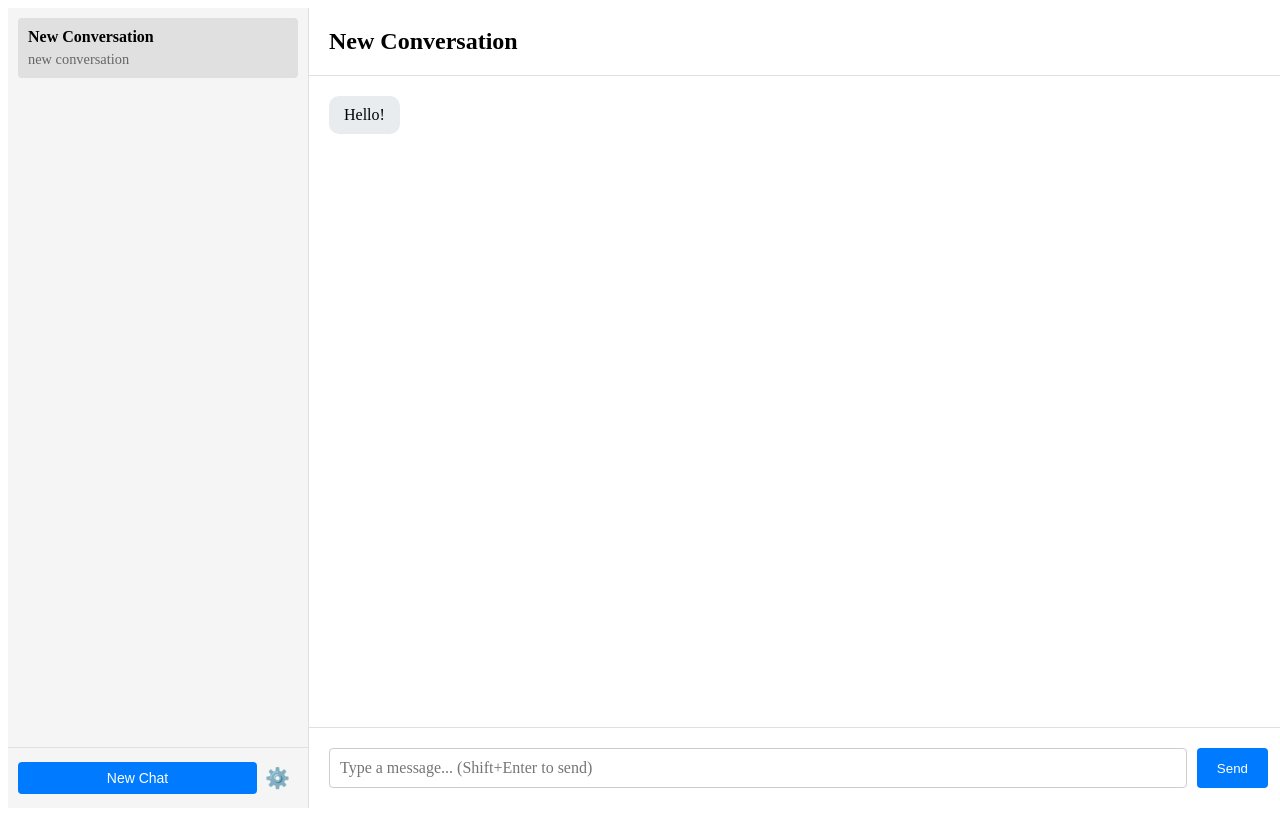
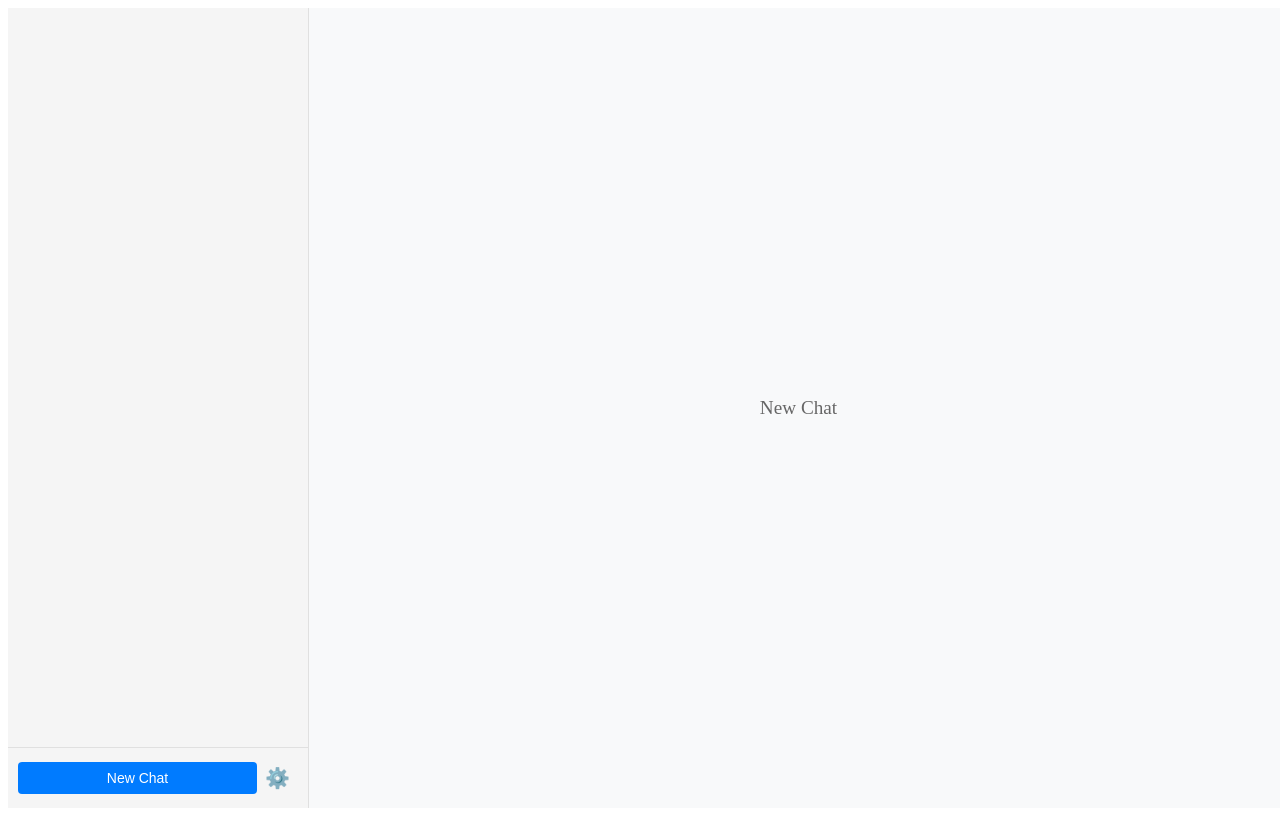
Before and after one commit to DamonDeng/DLMAssistant, a React (Vite) app: page / in a window 1280 px wide. Built offline with nearby package versions, Linux system fonts and the light colour scheme.

Commit message:
handle the issue of incorrect page when there is no history at all

```diff
--- a/src/App.css
+++ b/src/App.css
@@ -119,6 +119,22 @@
   background-color: white;
 }
 
+.empty-chat {
+  flex: 1;
+  display: flex;
+  justify-content: center;
+  align-items: center;
+  color: #666;
+  font-size: 1.2em;
+  background-color: #f8f9fa;
+}
+
+.empty-chat p {
+  padding: 20px;
+  border-radius: 8px;
+  text-align: center;
+}
+
 .chat-header {
   padding: 20px;
   border-bottom: 1px solid #e0e0e0;
--- a/src/App.tsx
+++ b/src/App.tsx
@@ -24,26 +24,28 @@ function AppContent() {
         await initDB();
         const loadedSessions = await getAllSessions();
         if (loadedSessions.length === 0) {
-          var current_time_stamp_string = new Date().toLocaleTimeString([], { hour: '2-digit', minute: '2-digit' });
+          //do nothing if no sessions
+          // var current_time_stamp_string = new Date().toLocaleTimeString([], { hour: '2-digit', minute: '2-digit' });
 
-          const defaultSessions: ChatSession[] = [
-            {
-              id: 1,
-              title: "New Conversation",
-              preview: "new conversation",
-              messages: [
-                { id: 1, content: "Hello!", sent: false, timestamp: current_time_stamp_string },
-              ],
-              deleted: false
-            }
-          ];
+          // const defaultSessions: ChatSession[] = [
+          //   {
+          //     id: 1,
+          //     title: "New Conversation",
+          //     preview: "new conversation",
+          //     messages: [
+          //       { id: 1, content: "Hello!", sent: false, timestamp: current_time_stamp_string },
+          //     ],
+          //     deleted: false
+          //   }
+          // ];
 
-          await Promise.all(defaultSessions.map(session => updateSession(session)));
-          setSessions(defaultSessions);
-          setActiveSession(defaultSessions[0]);
+          // await Promise.all(defaultSessions.map(session => updateSession(session)));
+          // setSessions(defaultSessions);
+          // setActiveSession(defaultSessions[0]);
         } else {
+          const activeSessions = loadedSessions.filter(s => !s.deleted);
           setSessions(loadedSessions);
-          setActiveSession(loadedSessions.find(s => !s.deleted) || null);
+          setActiveSession(activeSessions.length > 0 ? activeSessions[0] : null);
         }
         setIsLoading(false);
       } catch (error) {
@@ -193,10 +195,6 @@ function AppContent() {
     return <div className="loading">Loading...</div>;
   }
 
-  if (!activeSession) {
-    return <div className="error">No chat sessions available</div>;
-  }
-
   const visibleSessions = sessions.filter(session => !session.deleted);
 
   return (
@@ -206,7 +204,7 @@ function AppContent() {
           {visibleSessions.map((session) => (
             <div
               key={session.id}
-              className={`chat-session ${activeSession.id === session.id ? 'active' : ''}`}
+              className={`chat-session ${activeSession?.id === session.id ? 'active' : ''}`}
               onClick={() => setActiveSession(session)}
             >
               <div className="chat-session-content">
@@ -234,6 +232,8 @@ function AppContent() {
       </div>
 
       <div className="main-chat">
+        {activeSession ? (
+          <>
             <div className="chat-header">
               <h2>{activeSession.title}</h2>
             </div>
@@ -267,6 +267,12 @@ function AppContent() {
               />
               <button type="submit" disabled={isSending}>Send</button>
             </form>
+          </>
+        ) : (
+          <div className="empty-chat">
+            <p>{t('newChat')}</p>
+          </div>
+        )}
       </div>
 
       {showConfig && <ConfigPage onClose={() => setShowConfig(false)} />}
```
Lines whose indentation alone changed are shown as unchanged.
